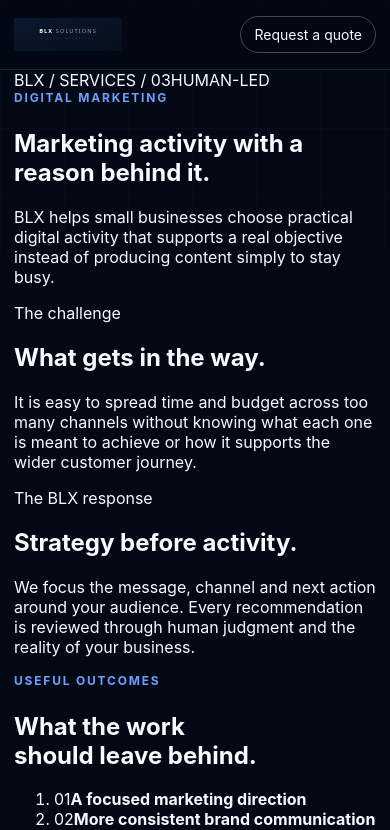
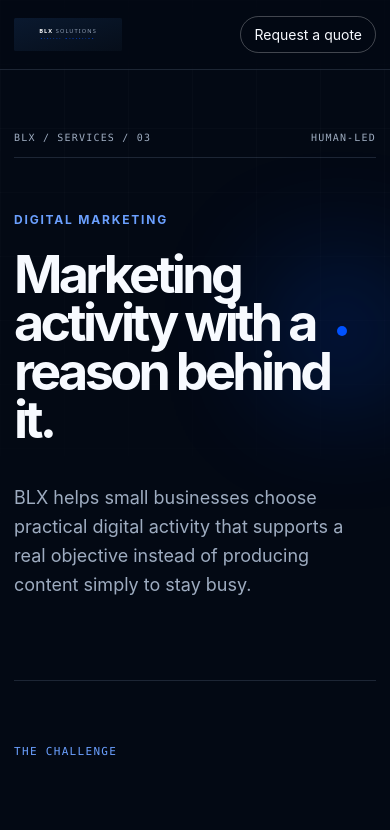
Before and after one commit to BLX-Solutions/blx-website, a Next.js app: page /services/digital-marketing in a window 390 px wide. Shown: the top 830 px of the page. Built offline with nearby package versions, Linux system fonts and the light colour scheme.

Commit message:
Connect homepage to new service routes

```diff
--- a/app/globals.css
+++ b/app/globals.css
@@ -72,7 +72,7 @@
 .service-card--wide { grid-column: span 2; }
 .service-card h3 { font-size: 28px; letter-spacing: -.035em; margin: 0; }
 .service-card p { color: var(--muted); line-height: 1.65; margin: 14px 0 0; max-width: 560px; }
-.card-arrow { color: var(--blue-light); font-size: 24px; position: absolute; right: 28px; top: 23px; }
+.card-arrow { color: var(--blue-light); font-family: ui-monospace, SFMono-Regular, Menlo, monospace; font-size: 11px; letter-spacing: .08em; position: absolute; right: 28px; text-transform: uppercase; top: 25px; }
 .approach { display: grid; gap: 14px; grid-template-columns: 1.35fr .65fr; padding-bottom: 130px; }
 .approach-card, .phase-card { min-height: 450px; padding: 42px; }
 .approach-card { display: flex; flex-direction: column; justify-content: flex-end; }
@@ -85,6 +85,29 @@
 .contact > p:not(.eyebrow) { margin: 28px auto; }
 .site-footer { align-items: center; border-top: 1px solid var(--line); display: flex; justify-content: space-between; padding-block: 28px; }
 .site-footer p { color: var(--muted); font-size: 12px; }
+.service-page { overflow: hidden; }
+.service-hero { padding-block: 92px 120px; position: relative; }
+.service-hero::after { background: var(--blue); border-radius: 50%; box-shadow: 0 0 120px 60px rgba(0,82,255,.24); content: ""; height: 10px; position: absolute; right: 8%; top: 42%; width: 10px; }
+.service-hero__meta { border-bottom: 1px solid var(--line); color: var(--muted); display: flex; font-family: ui-monospace, SFMono-Regular, Menlo, monospace; font-size: 10px; justify-content: space-between; letter-spacing: .12em; margin-bottom: 76px; padding-bottom: 14px; }
+.service-hero h1 { font-size: clamp(52px, 8vw, 104px); letter-spacing: -.07em; line-height: .93; margin: 0; max-width: 1050px; position: relative; z-index: 1; }
+.service-hero__intro { color: var(--muted); font-size: clamp(18px, 2vw, 23px); line-height: 1.6; margin: 40px 0 0 auto; max-width: 690px; position: relative; z-index: 1; }
+.service-detail { border-top: 1px solid var(--line); display: grid; grid-template-columns: 1fr 1fr; }
+.service-detail article { min-height: 460px; padding: 54px 7% 54px 0; }
+.service-detail article + article { border-left: 1px solid var(--line); padding-left: 7%; padding-right: 0; }
+.detail-label { color: var(--blue-light); font-family: ui-monospace, SFMono-Regular, Menlo, monospace; font-size: 11px; letter-spacing: .12em; text-transform: uppercase; }
+.service-detail h2 { font-size: clamp(34px, 4vw, 52px); letter-spacing: -.05em; line-height: 1; margin: 130px 0 24px; }
+.service-detail p { color: var(--muted); line-height: 1.75; margin: 0; max-width: 520px; }
+.service-detail__response { background: linear-gradient(145deg, rgba(15,35,63,.58), rgba(6,14,26,0)); }
+.outcomes { border-top: 1px solid var(--line); display: grid; gap: 70px; grid-template-columns: .9fr 1.1fr; padding-block: 120px; }
+.outcomes__heading h2 { font-size: clamp(38px, 5vw, 62px); letter-spacing: -.055em; line-height: 1.02; margin: 0; }
+.outcomes ol { list-style: none; margin: 0; padding: 0; }
+.outcomes li { align-items: center; border-bottom: 1px solid var(--line); display: grid; gap: 20px; grid-template-columns: 52px 1fr; padding-block: 26px; }
+.outcomes li:first-child { border-top: 1px solid var(--line); }
+.outcomes li span { color: var(--blue-light); font-family: ui-monospace, SFMono-Regular, Menlo, monospace; font-size: 11px; }
+.outcomes li strong { font-size: clamp(20px, 2vw, 27px); font-weight: 600; letter-spacing: -.025em; }
+.service-next { align-items: end; background: linear-gradient(145deg, rgba(15,35,63,.82), rgba(6,14,26,.86)); border: 1px solid var(--line); border-radius: var(--radius-md); display: flex; justify-content: space-between; margin-bottom: 120px; min-height: 360px; padding: 42px; }
+.service-next > div > p:not(.eyebrow) { color: var(--muted); margin: 0 0 8px; }
+.service-next h2 { font-size: clamp(38px, 5vw, 64px); letter-spacing: -.055em; line-height: 1; margin: 0; }
 @keyframes signal-sweep { 0%, 100% { transform: scaleX(.12); opacity: .6; } 50% { transform: scaleX(1); opacity: 1; } }
 @keyframes pulse { 0% { box-shadow: 0 0 0 0 rgba(0,82,255,.6); } 70%, 100% { box-shadow: 0 0 0 34px rgba(0,82,255,0); } }
 @keyframes blink { 50% { opacity: 0; } }
@@ -96,6 +119,7 @@
   .service-grid { grid-template-columns: 1fr 1fr; }
   .service-card--wide { grid-column: span 1; }
   .approach-card, .phase-card { min-height: 380px; }
+  .outcomes { grid-template-columns: 1fr; }
 }
 @media (max-width: 620px) {
   :root { --shell: min(100% - 28px, 1180px); }
@@ -118,6 +142,15 @@
   .approach { padding-bottom: 88px; }
   .approach-card, .phase-card { min-height: 360px; padding: 28px; }
   .site-footer { align-items: flex-start; flex-direction: column; gap: 18px; }
+  .service-hero { padding-block: 62px 80px; }
+  .service-hero__meta { margin-bottom: 54px; }
+  .service-hero__intro { margin-left: 0; }
+  .service-detail { grid-template-columns: 1fr; }
+  .service-detail article, .service-detail article + article { border-left: 0; min-height: auto; padding: 58px 0; }
+  .service-detail article + article { border-top: 1px solid var(--line); }
+  .service-detail h2 { margin-top: 74px; }
+  .outcomes { gap: 46px; padding-block: 88px; }
+  .service-next { align-items: stretch; flex-direction: column; gap: 46px; margin-bottom: 88px; min-height: 330px; padding: 28px; }
 }
 @media (prefers-reduced-motion: reduce) {
   html { scroll-behavior: auto; }
```
